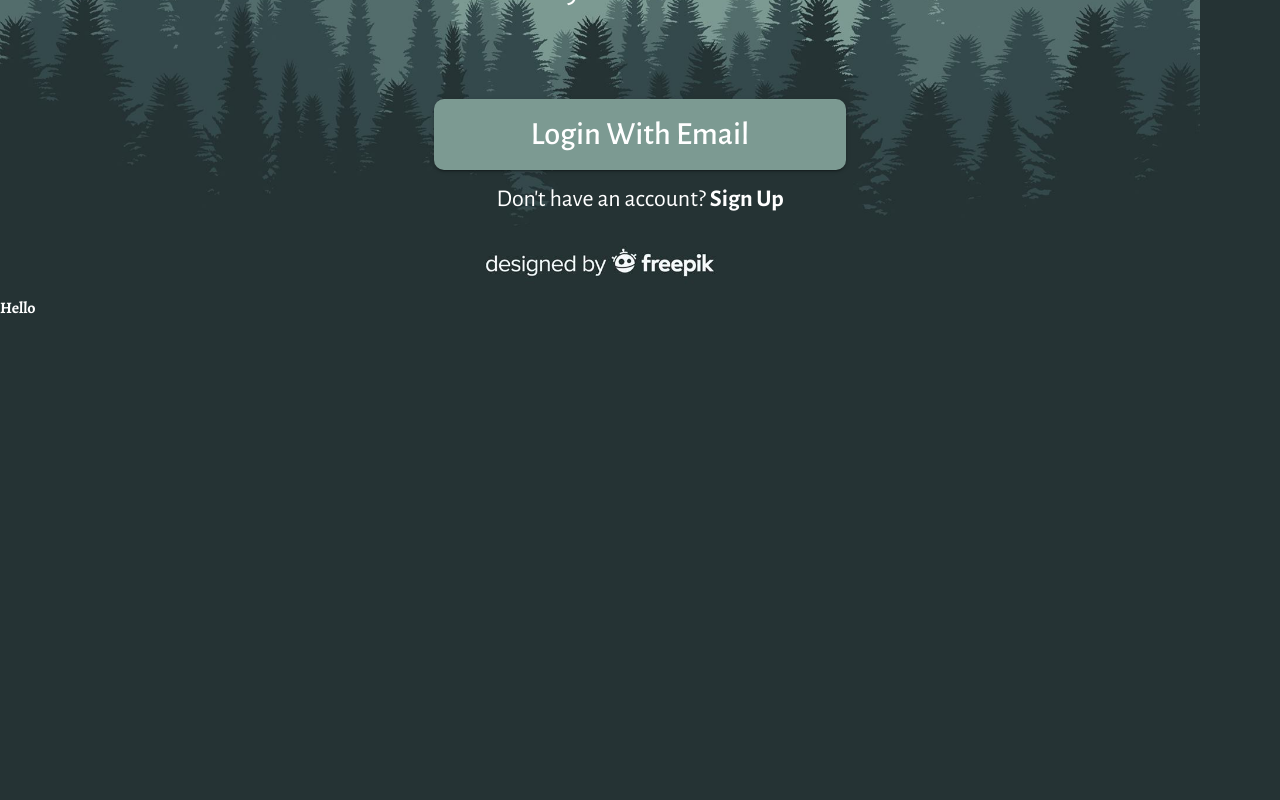
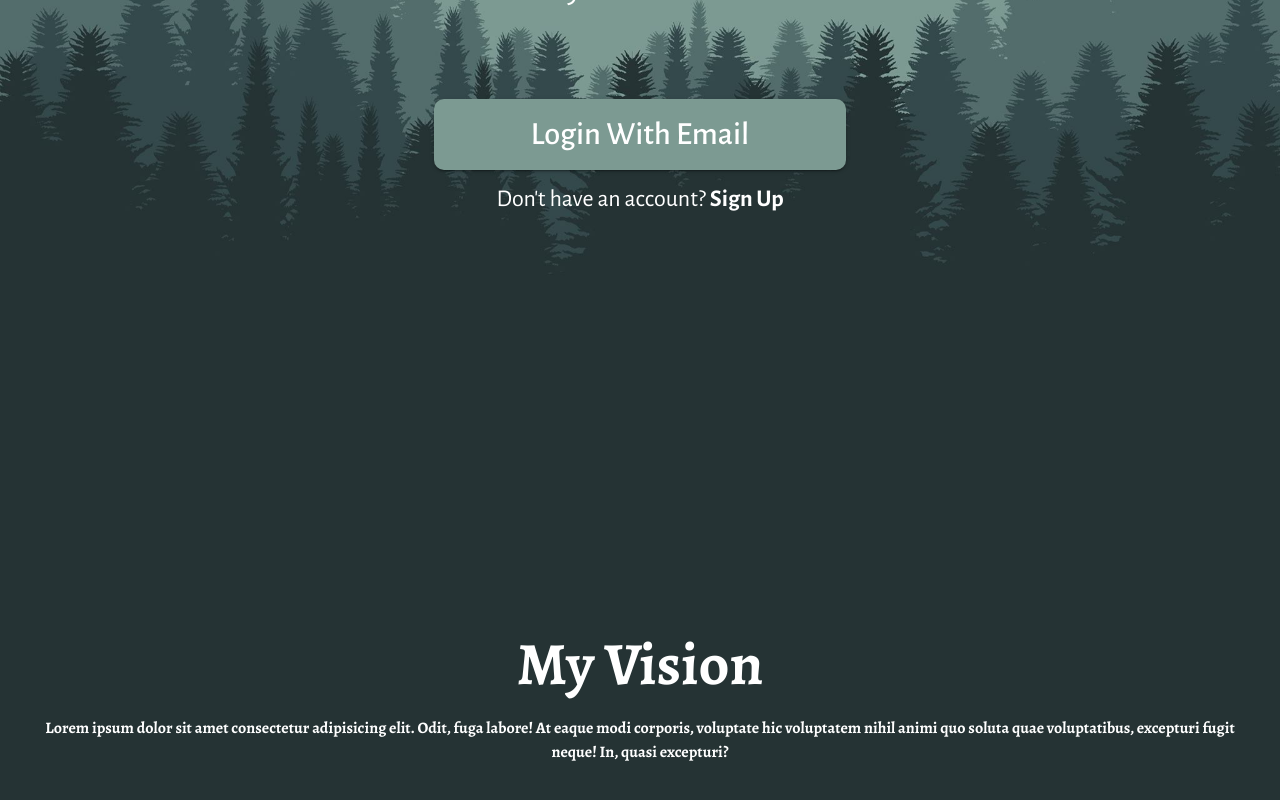
Before and after one commit to Ryan-Williams-Dev/tyoa-front-end, a React (Create React App) app: page /welcome in a window 1280 px wide. Shown: the part 504-1304 px from the top of the page. Before the commit the page ends 824 px from the top, so only its background shows below. Built offline with nearby package versions, Linux system fonts and the light colour scheme.

Commit message:
have content scrolling over static background on welcome page

```diff
--- a/src/pages/Welcome.jsx
+++ b/src/pages/Welcome.jsx
@@ -19,11 +19,15 @@ function Welcome() {
       <Box
         sx={{
           backgroundAttachment: "fixed",
+          backgroundImage: "url(/img/welcome_bg.jpg)",
+          backgroundSize: "cover",
+          height: "100vh",
+        }}
+      >
+        <section
+          style={{
             height: "100vh",
             width: "100vw",
-          backgroundImage: "url(/img/welcome_bg.jpg)",
-          backgroundSize: "auto 100%",
-          backgroundRepeat: "no-repeat",
             display: "flex",
             flexDirection: "column",
             justifyContent: "flex-end",
@@ -112,9 +116,28 @@ function Welcome() {
               </Typography>
             </Box>
           </Box>
+        </section>
+        <Box
+          sx={{
+            height: "100vh",
+            width: "100vw",
+            display: "flex",
+            flexDirection: "column",
+            justifyContent: "center",
+            alignItems: "center",
+            textAlign: "center",
+            gap: "1em",
+            paddingX: "2em",
+          }}
+        >
+          <Typography variant="h2">My Vision</Typography>
+          <Typography variant="body1">
+            Lorem ipsum dolor sit amet consectetur adipisicing elit. Odit, fuga
+            labore! At eaque modi corporis, voluptate hic voluptatem nihil animi
+            quo soluta quae voluptatibus, excepturi fugit neque! In, quasi
+            excepturi?
+          </Typography>
         </Box>
-      <Box>
-        <Typography>Hello</Typography>
       </Box>
     </>
   );
```
Lines whose indentation alone changed are shown as unchanged.
